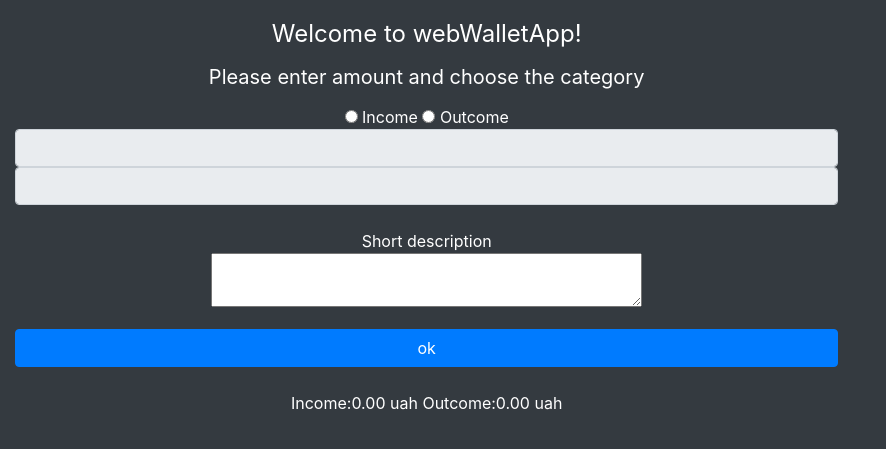
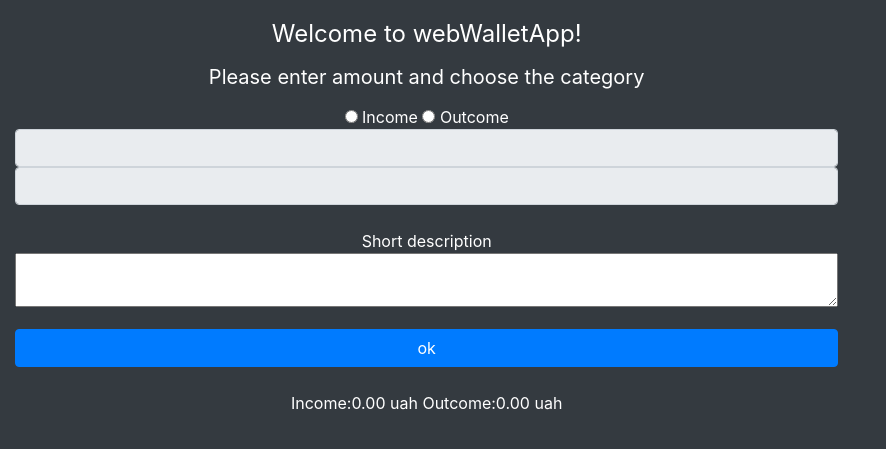
Before and after one commit to vkhvorostianyi/weBwallet, a Flask app: page / in a window 1280 px wide. Shown: the top 449 px of the page, without its empty margins (0-886 px from the left). Run offline with Flask 2, Linux system fonts and the light colour scheme; data that the repository does not hold is empty; some libraries are stand-ins or nearby versions.

Commit message:
edit resp design

```diff
--- a/static/style.css
+++ b/static/style.css
@@ -23,3 +23,10 @@ body, html {
      border-style: solid;
      border-color: white;
  }
+ textarea {
+    -webkit-box-sizing: border-box;
+    -moz-box-sizing: border-box;
+    box-sizing: border-box;
+
+    width: 100%;
+}
--- a/templates/index.html
+++ b/templates/index.html
@@ -20,7 +20,7 @@
                     <input id='val' class="form-control" type="number" disabled><br>
                     <p>
                         Short description<br>
-                        <textarea name="message" id="msg" rows="2" cols="40"></textarea>
+                        <textarea name="message" id="msg" rows="2"></textarea>
                     </p>
                     <button type="submit" id="sbm-btn" class="btn btn-primary btn-block">ok</button>
                  </form>
```
